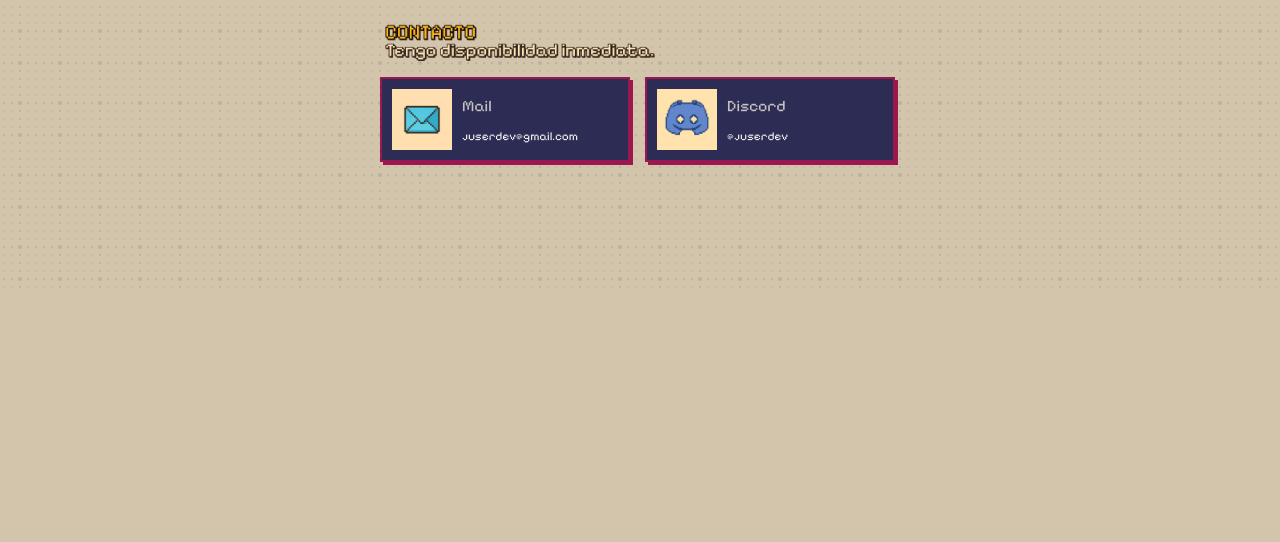
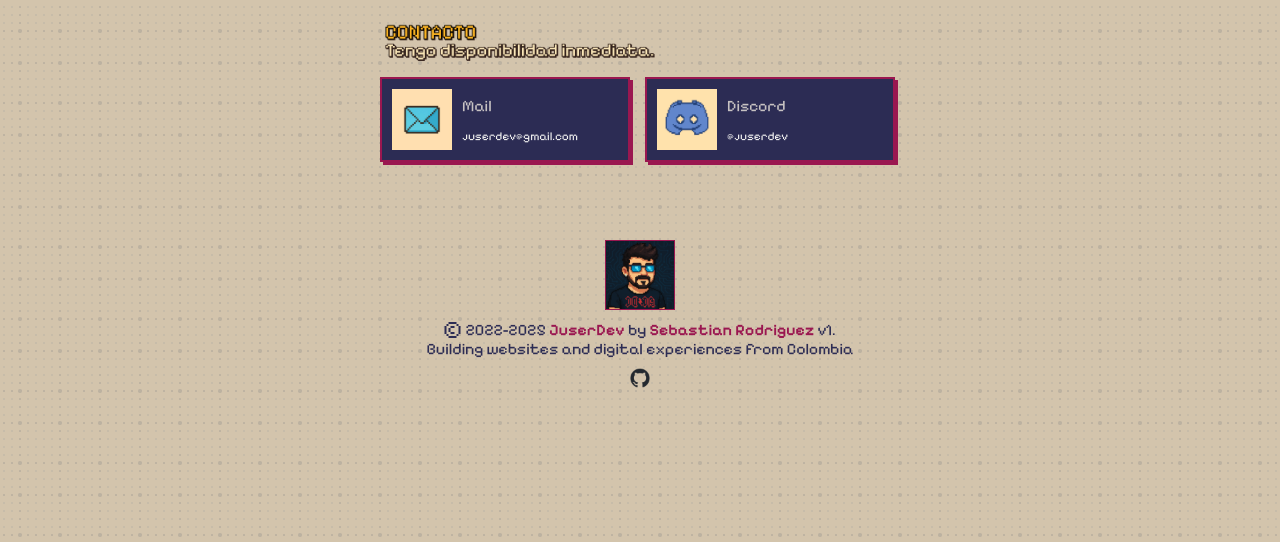
Before and after one commit to JuSeRDev/landing_django, a Django app: page / in a window 1280 px wide. Shown: the part 1501-2043 px from the top of the page. Before the commit the page ends 1789 px from the top, so only its background shows below. Run offline with Django 5.2, Linux system fonts and the light colour scheme.

Commit message:
correccion de rutas relativas

```diff
--- a/landing/static/landing/css/style.css
+++ b/landing/static/landing/css/style.css
@@ -459,3 +459,48 @@ p.skills-message{
 
 
 /* ------------------- END FORMACION ------------------- */
+
+/* ------------------- FOOTER ------------------- */
+
+footer{
+  padding: 50px 0;
+  width: 100%;
+  display: flex;
+  flex-direction: column;
+  justify-content: center;
+  align-items: center;
+}
+
+.logo-footer{
+  width: 70px;
+  border: 1px solid var(--acent-text);
+  margin-bottom: 10px;
+}
+
+.line-one{
+  display: flex;
+  gap: 5px;
+  align-items: center;
+}
+
+.copy{
+  color: var(--principal-text);
+  font-family: var(--font-press-start-2p);
+}
+
+.line-footer-text{
+  color: var(--principal-text);
+}
+
+span{
+  color: var(--acent-text);
+  font-weight: 600;
+}
+
+.gh-logo-footer{
+  width: 20px;
+  margin-top: 10px;
+}
+
+
+/* ------------------- END FOOTER ------------------- */
--- a/landing/templates/landing/index.html
+++ b/landing/templates/landing/index.html
@@ -11,7 +11,7 @@
     <div class="container-imgs">
 
       <div class="img">
-        <img src="../../static/landing/img/avatar.png" alt="avatar" class="avatar">
+        <img src="{% static 'landing/img/avatar.png' %}" alt="avatar" class="avatar">
       </div>
     </div>
 
@@ -22,12 +22,12 @@
         <p class="user">@juserdev</p>
       </div>
       <div class="container-sm">
-        <a href="#" ><img class="sm-img" src="../../static/landing/img/github_logo.png" alt="github"></a>
-        <a href="#" ><img class="sm-img" src="../../static/landing/img/x_logo.png" alt="x"></a>
-        <a href="#" ><img class="sm-img" src="../../static/landing/img/ig_logo.png" alt="instagram"></a>
-        <a href="#" ><img class="sm-img" src="../../static/landing/img/tiktok_logo.png" alt="tiktok"></a>
-        <a href="#" ><img class="sm-img" src="../../static/landing/img/fb_logo.png" alt="facebook"></a>
-        <a href="#" ><img class="sm-img" src="../../static/landing/img/linkedin_logo.png" alt="linkedin"></a>
+        <a href="#" ><img class="sm-img" src="{% static 'landing/img/github_logo.png' %}" alt="github" target="_blank" rel="noopener noreferrer"></a>
+        <a href="#" ><img class="sm-img" src="{% static '/landing/img/x_logo.png' %}" alt="x" target="_blank" rel="noopener noreferrer"></a>
+        <a href="#" ><img class="sm-img" src="{% static 'landing/img/ig_logo.png' %}" alt="instagram" target="_blank" rel="noopener noreferrer"></a>
+        <a href="#" ><img class="sm-img" src="{% static 'landing/img/tiktok_logo.png' %}" alt="tiktok" target="_blank" rel="noopener noreferrer"></a>
+        <a href="#" ><img class="sm-img" src="{% static 'landing/img/fb_logo.png' %}" alt="facebook" target="_blank" rel="noopener noreferrer"></a>
+        <a href="#" ><img class="sm-img" src="{% static 'landing/img/linkedin_logo.png' %}" alt="linkedin" target="_blank" rel="noopener noreferrer"></a>
       </div>
 
     </div>
@@ -59,14 +59,14 @@
 
   <div class="container-welcome">
 
-    <img src="../../static/landing/img/BIENVENIDOS.png" alt="BIENVENIDOS" class="welcome-img">
+    <img src="{% static 'landing/img/BIENVENIDOS.png'%}" alt="BIENVENIDOS" class="welcome-img">
 
     <div class="container-projects">
 
-      <a href="#">
+      <a href="#" target="_blank" rel="noopener noreferrer">
         <div class="container-project-shadow">
           <div class="container-project">
-            <img src="../../static/landing/img/cotizador_web_logo.png" alt="cotizador web" class="project-img">
+            <img src="{% static 'landing/img/cotizador_web_logo.png' %}" alt="cotizador web" class="project-img">
             <div class="container-project-text">
               <p class="project-title">Gestor de Cotizaciones Web</p>
               <p class="project-description">Administra clientes, productos y cotizaciones con acceso privado y enlaces públicos.</p>
@@ -75,10 +75,10 @@
         </div>
       </a>
 
-      <a href="#">
+      <a href="https://juserdev.github.io/trusk/" target="_blank" rel="noopener noreferrer">
         <div class="container-project-shadow">
           <div class="container-project">
-            <img src="../../static/landing/img/trusk_logo.png" alt="trusk" class="project-img">
+            <img src="{% static 'landing/img/trusk_logo.png' %}" alt="trusk" class="project-img">
             <div class="container-project-text">
               <p class="project-title">Trusk - Memecoin</p>
               <p class="project-description">Landing page multi-idioma para una memecoin inspirada en una historia ficticia donde Donald Trump y Elon Musk son los superheroes.</p>
@@ -87,10 +87,10 @@
         </div>
       </a>
 
-      <a href="#">
+      <a href="https://juserdev.github.io/Personal-landing-page/" target="_blank" rel="noopener noreferrer">
         <div class="container-project-shadow">
           <div class="container-project">
-            <img src="../../static/landing/img/retos_frotend_logo.jpg" alt="retos frontend" class="project-img">
+            <img src="{% static 'landing/img/retos_frotend_logo.jpg' %}" alt="retos frontend" class="project-img">
             <div class="container-project-text">
               <p class="project-title">Retos Frontend</p>
               <p class="project-description">Landing con los retos de Frontend Mentor que realizo para practicar y mostrar mis habilidades.</p>
@@ -99,10 +99,10 @@
         </div>
       </a>
 
-      <a href="#">
+      <a href="#" target="_blank" rel="noopener noreferrer">
         <div class="container-project-shadow">
           <div class="container-project">
-            <img src="../../static/landing/img/curriculum_vitae_logo.jpg" alt="curriculum vitae" class="project-img">
+            <img src="{% static 'landing/img/curriculum_vitae_logo.jpg' %}" alt="curriculum vitae" class="project-img">
             <div class="container-project-text">
               <p class="project-title">Curriculum Vitae</p>
               <p class="project-description">Mi experiencia y formación resumida en un solo lugar enfocado a la programacion y el desarrollo web.</p>
@@ -121,7 +121,7 @@
 
   <div class="container-my-skills">
 
-    <img src="../../static/landing/img/skills.png" alt="skills-img" class="skills-img">
+    <img src="{% static 'landing/img/skills.png' %}" alt="skills-img" class="skills-img">
 
     <div class="container-skills">
       <div class="container-skill-shadow html-shadow">
@@ -182,42 +182,39 @@
 
   <div class="container-formation-academy">
 
-    <img src="../../static/landing/img/formacion.png" alt="" class="img-formations">
+    <img src="{% static 'landing/img/formacion.png' %}" alt="formacion-img" class="img-formations">
 
     <div class="container-formations">
-      <a href="#">
+      <a href="https://ademass.com/" target="_blank">
         <div class="container-formation-shadow">
           <div class="container-formation">
-            <img src="../../static/landing/img/ademass_logo.jpg" alt="Ademass_logo" class="img-formation">
+            <img src="{% static 'landing/img/ademass_logo.jpg' %}" alt="Ademass_logo" class="img-formation">
               <div class="container-formation-text">
                 <p class="formation-title">Ademass</p>
                 <p class="formation-text">Ademass es una comunidad de desarrolladores que ofrece formación de calidad, certificaciones entre otras cosas.</p>
               </div>
-            </img>
           </div>
         </div>
       </a>
-      <a href="#">
+      <a href="https://www.youtube.com/@mouredev" target="_blank">
         <div class="container-formation-shadow">
           <div class="container-formation">
-            <img src="../../static/landing/img/youtube_logo.png" alt="youtube_logo" class="img-formation">
+            <img src="{% static 'landing/img/youtube_logo.png' %}" alt="youtube_logo" class="img-formation">
               <div class="container-formation-text">
                 <p class="formation-title">Youtube</p>
                 <p class="formation-text">Aprendo desarrollo web y programación siguiendo a creadores como MoureDev, Midudev y otros expertos de la comunidad.</p>
               </div>
-            </img>
           </div>
         </div>
       </a>
-      <a href="#">
+      <a href="{% url 'diploma' %}">
         <div class="container-formation-shadow">
           <div class="container-formation">
-            <img src="../../static/landing/img/diplomas_logo.jpg" alt="diplomas_logo" class="img-formation">
+            <img src="{% static '/landing/img/diplomas_logo.jpg' %}" alt="diplomas_logo" class="img-formation">
               <div class="container-formation-text">
                 <p class="formation-title">Diplomas</p>
                 <p class="formation-text">Reconocimientos y certificaciones que avalan mi aprendizaje y desarrollo profesional.</p>
               </div>
-            </img>
           </div>
         </div>
       </a>
@@ -229,12 +226,12 @@
   {# container contact #}
 
   <div class="container-contact-info">
-    <img src="../../static/landing/img/contacto.png" alt="contacto" class="img-contacts">
+    <img src="{% static 'landing/img/contacto.png' %}" alt="contacto" class="img-contacts">
     <div class="container-contacts">
-      <a href="">
+      <a href="mailto: juserdev@gmail.com">
         <div class="container-contact-shadow">
           <div class="container-contact">
-            <img src="../../static/landing/img/mail_logo.jpg" alt="mail_logo" class="img-contact">
+            <img src="{% static 'landing/img/mail_logo.jpg' %}" alt="mail_logo" class="img-contact">
             <div class="container-contact-text">
               <p class="contact-title">Mail</p>
               <p class="contact-description">juserdev@gmail.com</p>
@@ -242,10 +239,10 @@
           </div>
         </div>
       </a>
-      <a href="">
+      <a href="https://discord.com/users/1290009732592959640" target="_blank"  rel="noopener noreferrer">
         <div class="container-contact-shadow">
           <div class="container-contact">
-            <img src="../../static/landing/img/discord_logo.jpg" alt="discord_logo" class="img-contact">
+            <img src="{% static 'landing/img/discord_logo.jpg' %}" alt="discord_logo" class="img-contact">
             <div class="container-contact-text">
               <p class="contact-title">Discord</p>
               <p class="contact-description">@juserdev</p>
@@ -258,6 +255,18 @@
 
   {#  end container contact #}
 
+  <footer>
+    <img src="{% static 'landing/img/avatar.png' %}" alt="avatar" class="logo-footer">
+    <div class="line-one">
+      <p class="copy">©</p>
+      <p class="line-footer-text">2022-2025 <span>JuserDev</span> by <span>Sebastian Rodriguez</span> v1.</p>
+    </div>
+    <p class="line-footer-text">Building websites and digital experiences from Colombia</p>
+    <a href="https://github.com/juserdev" target="_blank" rel="noopener noreferrer">
+      <img src="{% static 'landing/img/github_logo.png' %}" alt="gh-logo" class="gh-logo-footer">
+    </a>
+  </footer>
+
 </div>
 
 
--- a/landing/templates/layouts/base.html
+++ b/landing/templates/layouts/base.html
@@ -12,7 +12,7 @@
 <body>
   <header>
     <div class="header-bar">
-      <img src="{% static '../../static/landing/img/juserdev.png' %}" alt="juserdev-logo" class="juserdev-logo">
+      <img src="{% static 'landing/img/juserdev.png' %}" alt="juserdev-logo" class="juserdev-logo">
     </div>
   </header>
   <main id="app">
--- a/landing/urls.py
+++ b/landing/urls.py
@@ -3,4 +3,5 @@ from . import views
 
 urlpatterns = [
     path('', views.home),
+    path('diploma/', views.diploma, name='diploma'),
 ]
--- a/landing/views.py
+++ b/landing/views.py
@@ -4,3 +4,6 @@ from django.shortcuts import render
 # Create your views here.
 def home(request):
   return render(request,'landing/index.html')
+
+def diploma(request):
+  return render(request, 'landing/diploma.html')
```
Also changed, not shown: landing/templates/landing/diploma.html (added, +8 -0 lines).
